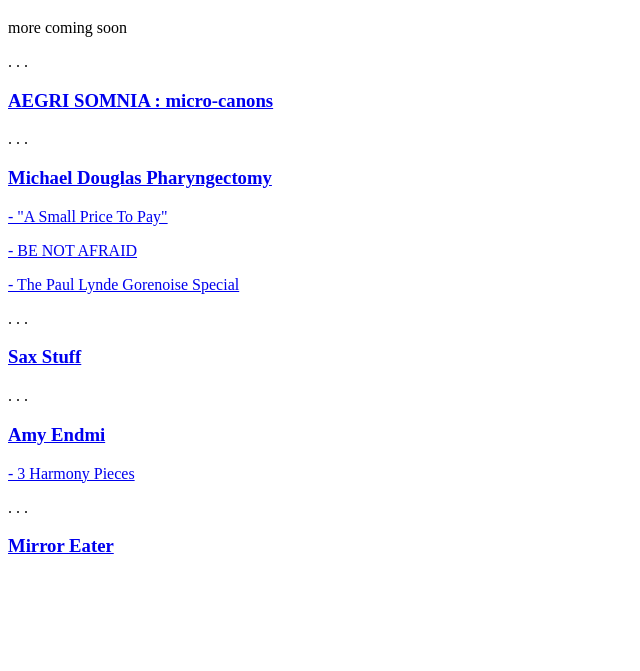
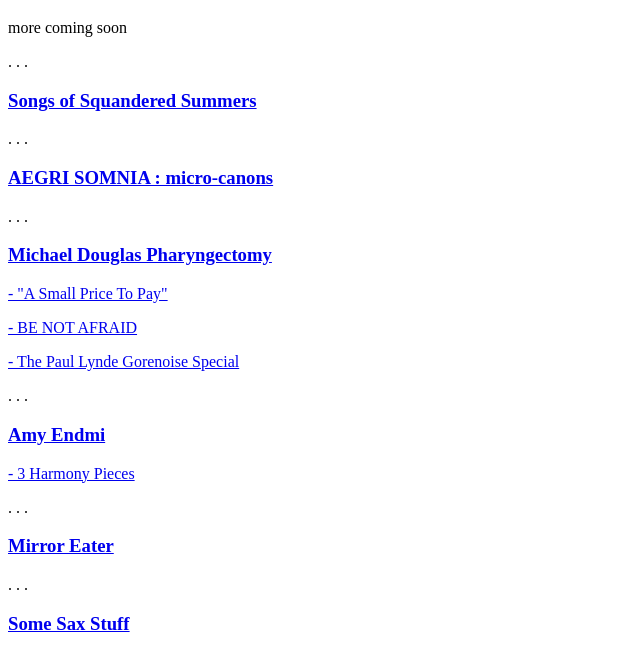
Before and after one commit to amoskmusic/wornmusicwebsite, a plain HTML site: page index.html in a window 1280 px wide. Shown: the part 61-732 px from the top of the page, without its empty margins (0-640 px from the left). Drawn offline with Linux system fonts and the light colour scheme.

Commit message:
Update index.html

```diff
--- a/index.html
+++ b/index.html
@@ -8,7 +8,11 @@
       <h1>Project Links</h1>
         <p>more coming soon</p>
 
-    <p> . . .  </p>
+   <p> . . .  </p>
+
+      <h3><a href="https://www.youtube.com/playlist?list=PLfBVKx1KlyE_XAELp23p5wJHLbBYMbNA3">Songs of Squandered Summers</a> </h3>
+
+      <p> . . .  </p>
 
       <h3><a href="https://youtu.be/sdoBCs5SzFM?si=BIb362eazSiR0ziy">AEGRI SOMNIA : micro-canons</a></h3>
 
@@ -19,9 +23,6 @@
         <p><a href="https://soundcloud.com/michaeldpharyngectomy/sets/be-not-afraid?si=41983f1f1d834f9ba92398921b56de48&utm_source=clipboard&utm_medium=text&utm_campaign=social_sharing"> - BE NOT AFRAID</a></p>
         <p><a href="https://soundcloud.com/michaeldpharyngectomy/sets/the-paul-lynde-gorenoise-special?si=eda437af7ca849779725a7837fe226ff&utm_source=clipboard&utm_medium=text&utm_campaign=social_sharing"> - The Paul Lynde Gorenoise Special</a></p>
 
-       <p> . . .  </p>
-
-      <h3><a href="https://www.youtube.com/@amoskmusic">Sax Stuff</a></h3>
 
        <p> . . .  </p>
 
@@ -33,6 +34,10 @@
 
       <h3><a href="https://youtu.be/D0ZjsXHerQ8">Mirror Eater</a></h3>
 
+      <p> . . .  </p>
+
+      <h3><a href="https://www.youtube.com/@amoskmusic">Some Sax Stuff</a></h3>
+
 
 
 
```
